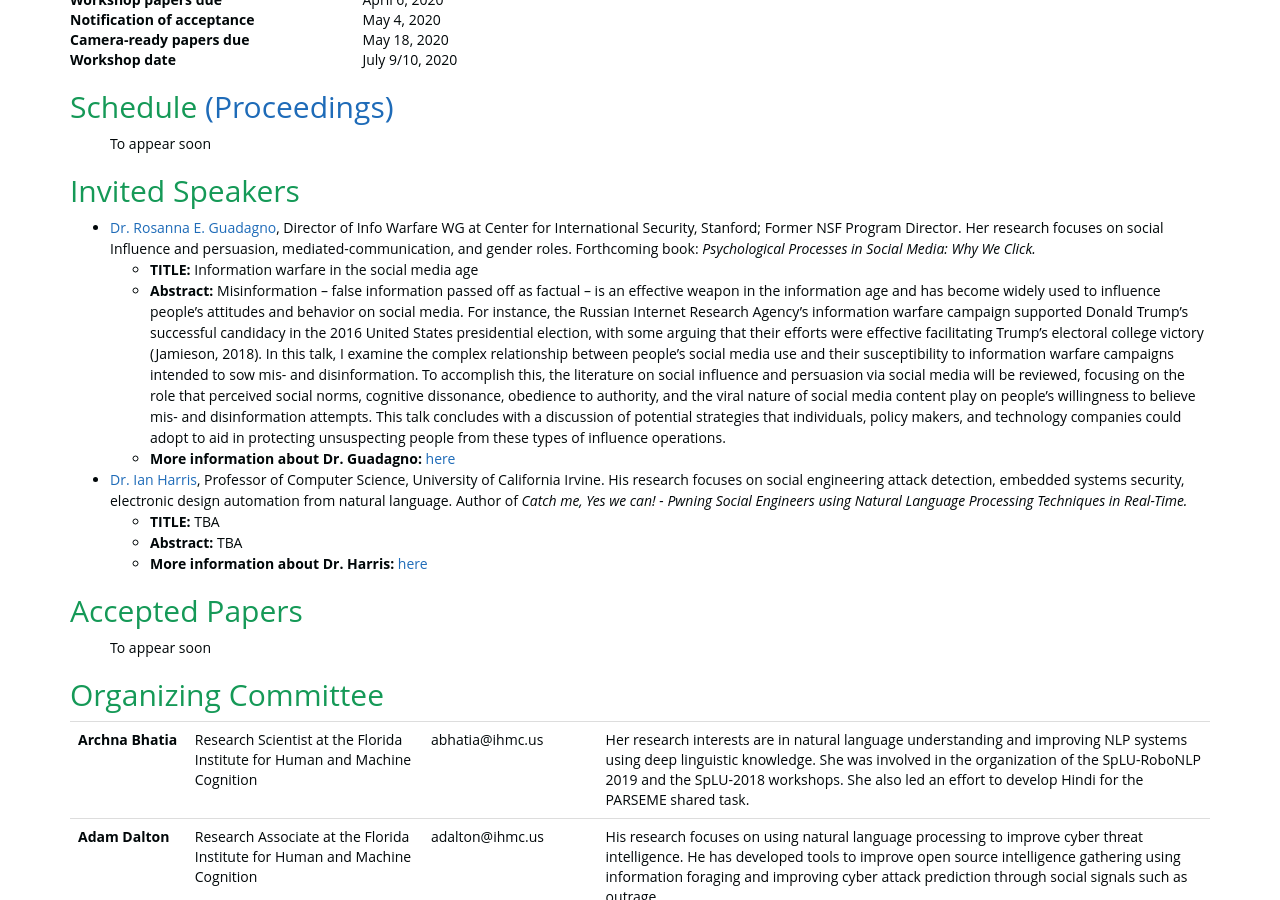
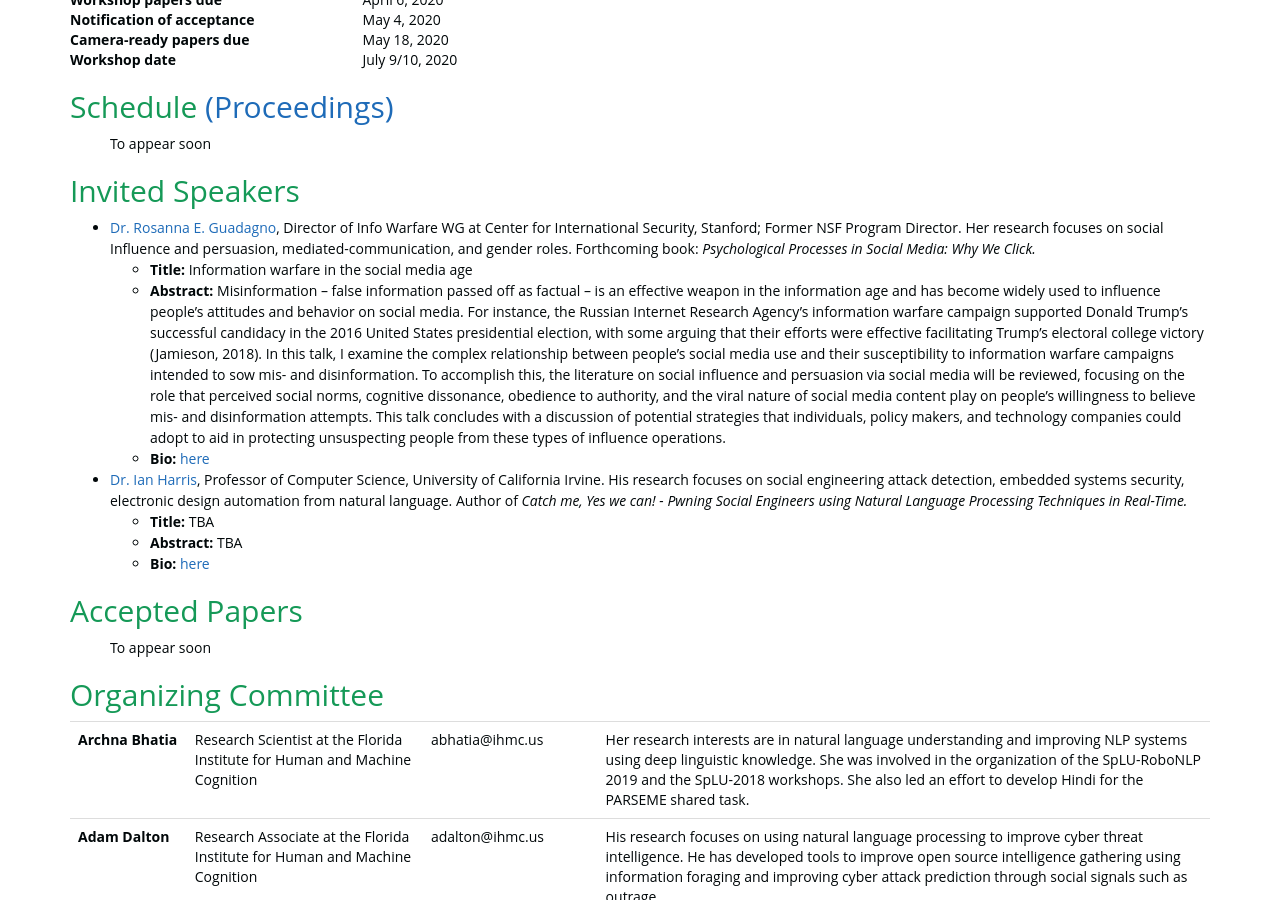
Before and after one commit to social-threats/social-threats.github.io, a Jekyll site: the page built from index.html, in a window 1280 px wide and 900 px high, scrolled down 1365 px. Built offline with Jekyll 4.4.1, drawn with Linux system fonts in a browser that asks for light colours; nearby versions of some CDN libraries.

Commit message:
Update invited_speakers.html

```diff
--- a/_includes/_STOC_2020/invited_speakers.html
+++ b/_includes/_STOC_2020/invited_speakers.html
@@ -7,9 +7,9 @@
                 Her research focuses on social Influence and persuasion, mediated-communication, and gender roles.
                 Forthcoming book: <I>Psychological Processes in Social Media: Why We Click.</I>
                 <ul>
-                        <li><b>TITLE: </b>Information warfare in the social media age</li>
+                        <li><b>Title: </b>Information warfare in the social media age</li>
                         <li><b>Abstract: </b>Misinformation – false information passed off as factual – is an effective weapon in the information age and has become widely used to influence people’s attitudes and behavior on social media. For instance, the Russian Internet Research Agency’s information warfare campaign supported Donald Trump’s successful candidacy in the 2016 United States presidential election, with some arguing that their efforts were effective facilitating Trump’s electoral college victory (Jamieson, 2018). In this talk, I examine the complex relationship between people’s social media use and their susceptibility to information warfare campaigns intended to sow mis- and disinformation. To accomplish this, the literature on social influence and persuasion via social media will be reviewed, focusing on the role that perceived social norms, cognitive dissonance, obedience to authority, and the viral nature of social media content play on people’s willingness to believe mis- and disinformation attempts.  This talk concludes with a discussion of potential strategies that individuals, policy makers, and technology companies could adopt to aid in protecting unsuspecting people from these types of influence operations.</li>
-                        <li><b>More information about Dr. Guadagno: </b><a href="/STOC_2020/rosanna">here</a></li>
+                        <li><b>Bio: </b><a href="/STOC_2020/rosanna">here</a></li>
                 </ul>
         </li>
 
@@ -18,9 +18,9 @@
                 His research focuses on social engineering attack detection, embedded systems security, electronic design automation from natural language. Author of
                 <I> Catch me, Yes we can! - Pwning Social Engineers using Natural Language Processing Techniques in Real-Time.</I>
                 <ul>
-                        <li><b>TITLE: </b>TBA</li>
+                        <li><b>Title: </b>TBA</li>
                         <li><b>Abstract: </b>TBA</li>
-                        <li><b>More information about Dr. Harris: </b><a href="/STOC_2020/ian">here</a></li>
+                        <li><b>Bio: </b><a href="/STOC_2020/ian">here</a></li>
                 </ul>
         </li>
 </ul>
```
